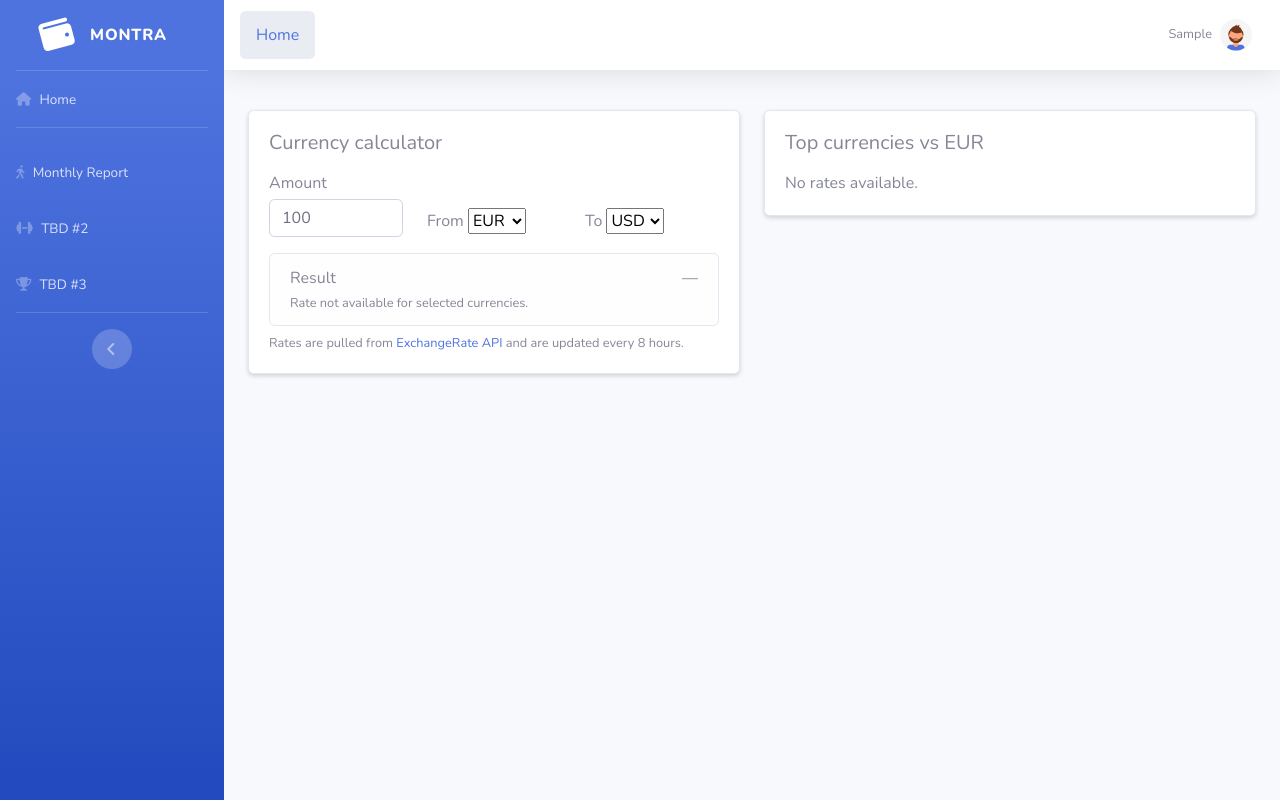
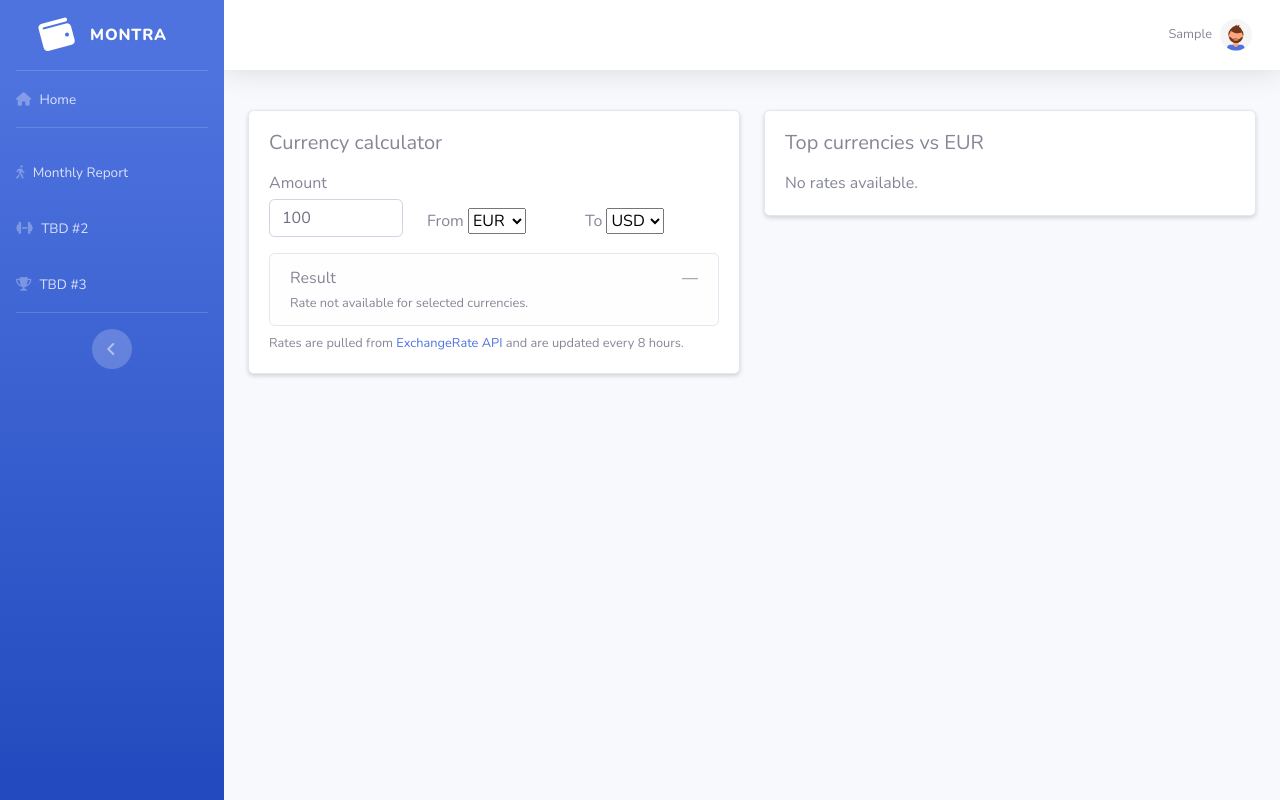
Before and after one commit to SlavicPixel/montra, a Django app: page /tools/currencies/ in a window 1280 px wide. Run offline with Django 5.2, Linux system fonts and the light colour scheme; the visitor is signed in with stand-in values (Sample User, id 1); data that the repository does not hold is empty; some libraries are stand-ins or nearby versions.

Commit message:
Hide breadcrumb navigation

```diff
--- a/transactions/templates/transactions/base.html
+++ b/transactions/templates/transactions/base.html
@@ -89,7 +89,7 @@
                 <!-- Topbar -->
                 <nav class="navbar navbar-expand navbar-light bg-white topbar mb-4 static-top shadow">
 
-                    <ol class="breadcrumb mt-3">
+                    <!-- <ol class="breadcrumb mt-3">
                         <li class="breadcrumb-item"><a href="{% url 'dashboard' %}">Home</a></li>
                         {% for crumb in breadcrumbs %}
                           {% if forloop.last %}
@@ -98,7 +98,7 @@
                             <li class="breadcrumb-item"><a href="{{ crumb.url }}">{{ crumb.title }}</a></li>
                           {% endif %}
                         {% endfor %}
-                      </ol>
+                      </ol> -->
 
 
                     <!-- Sidebar Toggle (Topbar) -->
```
